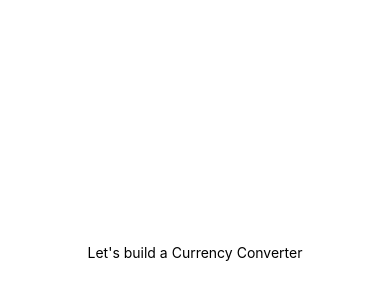
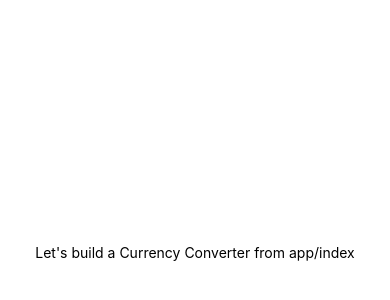
Before and after one commit to brodwen83/simple-currency-converter, a React Native app: screen / in a window 390 px wide. Shown: the part 170-470 px from the top of the page. Built offline with nearby package versions, Linux system fonts and the light colour scheme.

Commit message:
linters configuration

```diff
--- a/App.js
+++ b/App.js
@@ -1,19 +1,3 @@
-import React from "react";
-import { StyleSheet, Text, View } from "react-native";
+import App from './app/index';
 
-export default function App() {
-  return (
-    <View style={styles.container}>
-      <Text>Let's build a Currency Converter</Text>
-    </View>
-  );
-}
-
-const styles = StyleSheet.create({
-  container: {
-    flex: 1,
-    backgroundColor: "#fff",
-    alignItems: "center",
-    justifyContent: "center"
-  }
-});
+export default App;
--- /dev/null
+++ b/app/index.js
@@ -0,0 +1,19 @@
+import React from 'react';
+import { StyleSheet, Text, View } from 'react-native';
+
+const styles = StyleSheet.create({
+  container: {
+    flex: 1,
+    backgroundColor: '#fff',
+    alignItems: 'center',
+    justifyContent: 'center',
+  },
+});
+
+export default function App() {
+  return (
+    <View style={styles.container}>
+      <Text>Let's build a Currency Converter from app/index</Text>
+    </View>
+  );
+}
```
Also changed, not shown: package.json (+32 -2 lines), .eslintrc.json (added), .prettierrc.yml (added), app/screens/CurrencyList.js (added), app/screens/Home.js (added), 1 other file (tests, documents, lock files or other folders).
